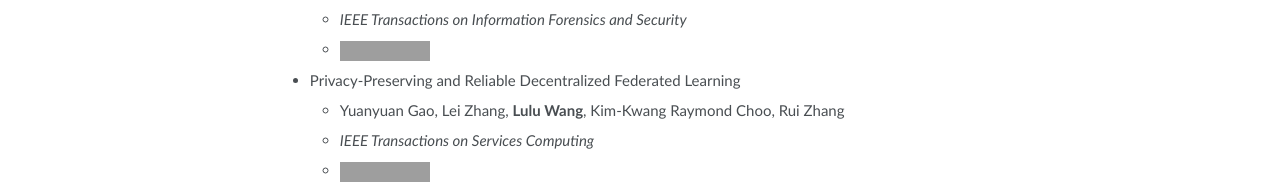
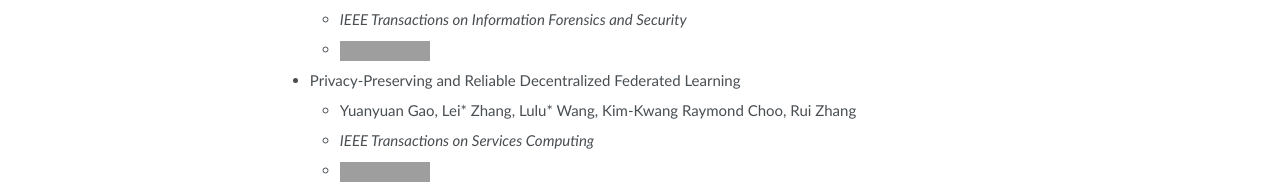
Before and after one commit to jiahuai-mao/jiahuai-mao.github.io, a Jekyll site: the page built from _pages/publication.md, in a window 1280 px wide and 931 px high. Shown: the part 734-928 px from the top of the window. Built offline with Jekyll 4.4.1, drawn with Linux system fonts in a browser that asks for light colours; part of the change alters nothing that is shown; grey boxes are pictures that could not be loaded.

Commit message:
25.11.29-6

```diff
--- a/_pages/publication.md
+++ b/_pages/publication.md
@@ -65,10 +65,16 @@ redirect_from:
         }
         // finally, join the authors and bold the name in myname
         var author = authors.join(", ");
+        // author = author.replace(myname, "<b>" + myname + "</b>");
         for (var j = 0; j < myname.length; j++) {
-            author = author.replace(myname[j], "<b>" + myname[j] + "</b>");
+            // author = author.replace(myname[j], "<b>" + myname[j] + "</b>");
+            var correspondingAuthor = myname[j] + "*";
+            if (author.includes(correspondingAuthor)) {
+                author = author.replace(correspondingAuthor, "<b><u>" + myname[j] + "</u></b><sup>✉</sup>");
+            } else {
+                author = author.replace(myname[j], "<b>" + myname[j] + "</b>");
+            }
         }
-        // author = author.replace(myname, "<b>" + myname + "</b>");
         return author;
     }
     function getRemote(remote_url) {
--- a/assets/bibtex/myref.bib
+++ b/assets/bibtex/myref.bib
@@ -38,10 +38,9 @@
   CCF={A},
 }
 
-
 @article{gao2023privacy,
 	title={Privacy-Preserving and Reliable Decentralized Federated Learning},
-	author={Gao, Yuanyuan and Zhang, Lei and Wang, Lulu and Choo, Kim-Kwang Raymond and Zhang, Rui},
+	author={Gao, Yuanyuan and Zhang, Lei* and Wang, Lulu* and Choo, Kim-Kwang Raymond and Zhang, Rui},
 	journal={IEEE Transactions on Services Computing},
 	pages={2879--2891},
 	year={2023},
```
